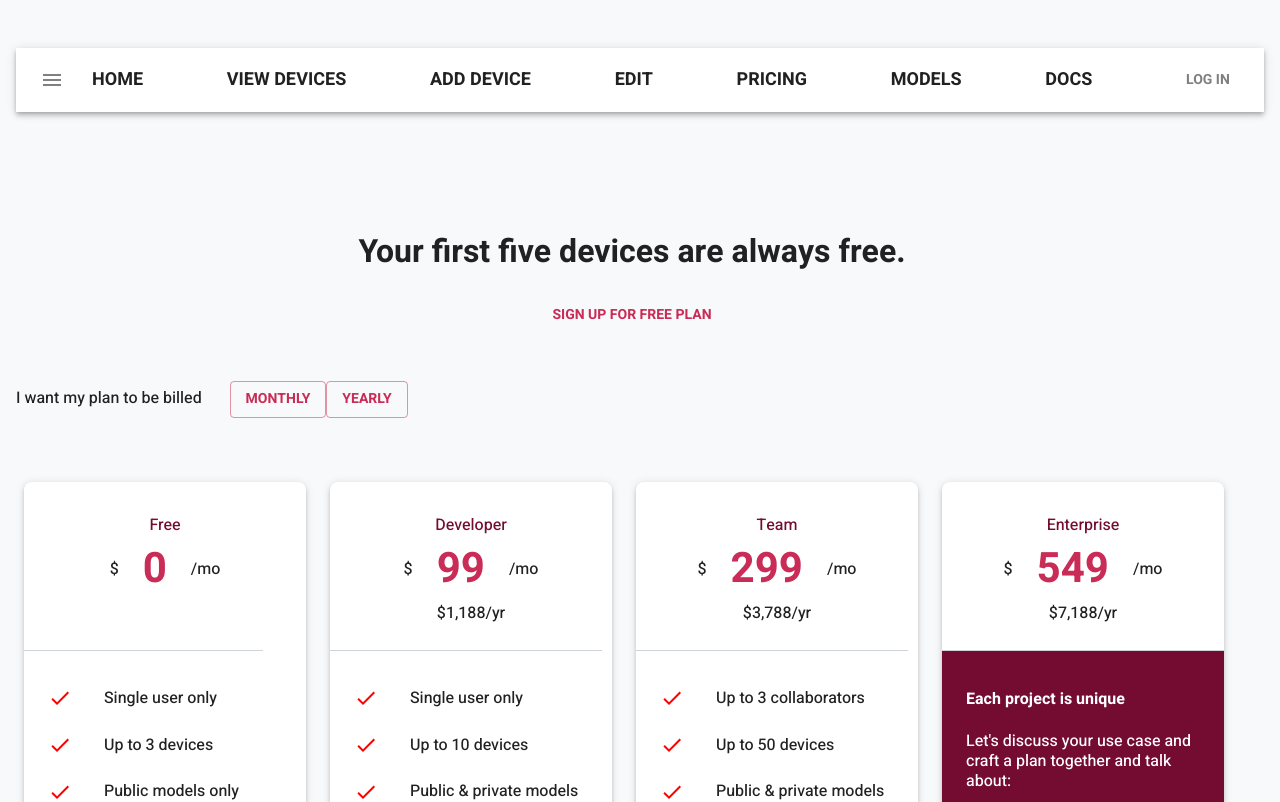
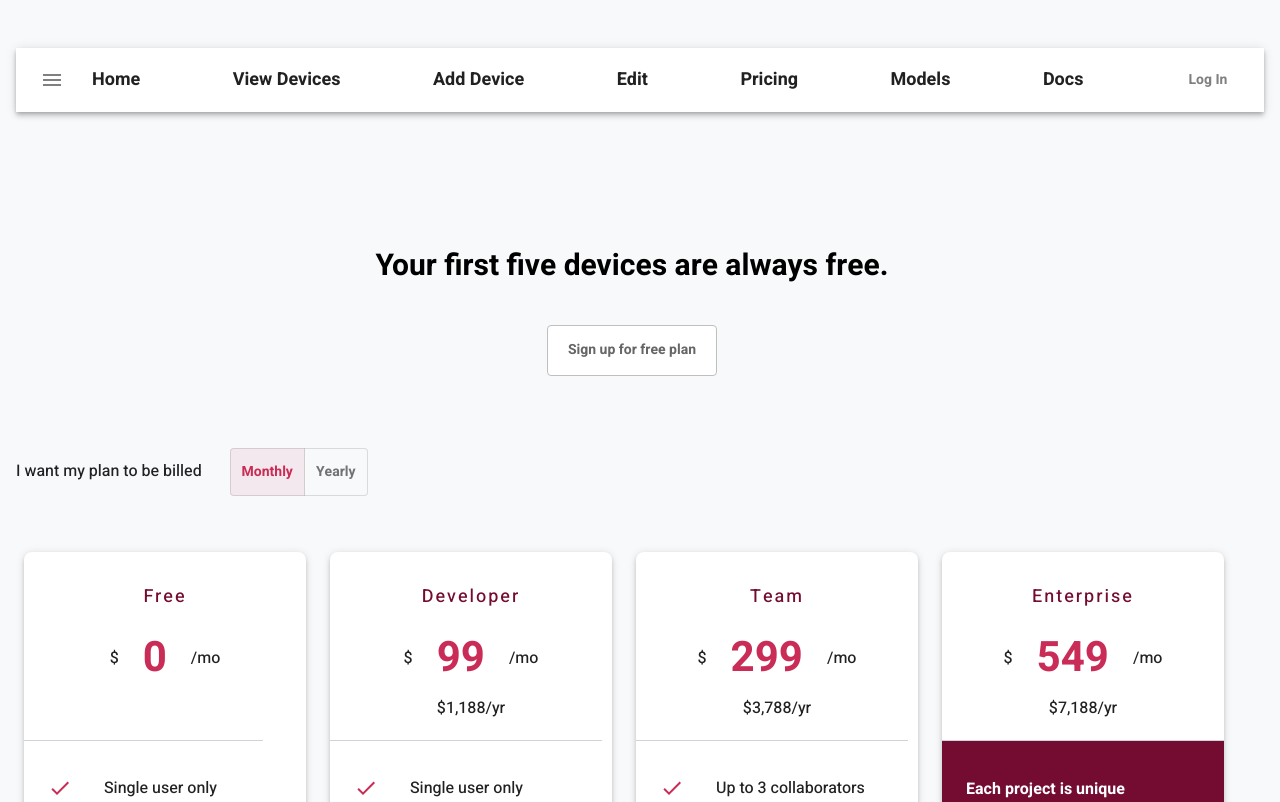
Before and after one commit to chiakat/nextjs-devices-pricing, a Next.js app: page /pricing in a window 1280 px wide. Shown: the top 802 px of the page. Built offline with nearby package versions, Linux system fonts and the light colour scheme.

Commit message:
Update monthly and yearly toggle buttons

```diff
--- a/components/pricing/OptionCards.js
+++ b/components/pricing/OptionCards.js
@@ -68,10 +68,12 @@ const options = [
   },
 ];
 
-function cardHeader(option) {
+function cardHeader(option, view) {
   return (
-    <Grid item sx={{ height: 120, m: 3 }} >
-      <Typography color="primary.dark" align="center" sx={{ p: 1 }}>
+    <Grid item sx={{ height: 140, m: 3 }} >
+      <Typography color="primary.dark" align="center" sx={{
+        p: 1, mb: 2, fontSize: 18, letterSpacing: 2,
+      }}>
         {option.name}
       </Typography>
       <Grid container
@@ -81,12 +83,12 @@ function cardHeader(option) {
         >
         <Grid item sx={{ mr: 3 }}> $ </Grid>
         <Typography variant="h3" color="primary.main">
-          {option.regMonthPrice}
+          {view === 'monthly' ? option.regMonthPrice : option.saveMonthPrice}
         </Typography>
         <Grid item sx={{ ml: 3 }}> /mo </Grid>
       </Grid>
-      <Typography variant="body1" align="center" sx={{ p: 1, mb: 3 }}>
-        {option.regYearPrice}
+      <Typography variant="body1" align="center" sx={{ p: 1, mb: 3, mt: 0.8 }}>
+        {view === 'monthly' ? option.regYearPrice : option.saveYearPrice}
       </Typography>
     </Grid>
   );
@@ -139,7 +141,7 @@ function cardContent(option) {
           {option.features.map((feature) => (
             <ListItem key={feature}>
               <ListItemIcon>
-                <CheckIcon style={{ color: 'red' }} />
+                <CheckIcon style={{ color: '#C92C56' }} />
               </ListItemIcon>
               <ListItemText primary={feature} />
             </ListItem>
@@ -159,7 +161,7 @@ function cardContent(option) {
         <List disablePadding>
           <ListItem>
             <ListItemIcon>
-              <CheckIcon style={{ color: 'red' }} />
+              <CheckIcon style={{ color: '#C92C56' }} />
             </ListItemIcon>
             <ListItemText primary={option.supportType} />
           </ListItem>
@@ -178,9 +180,11 @@ function cardContent(option) {
   );
 }
 
-export default function OptionCards() {
+export default function OptionCards({ view }) {
   return (
-    <Container disableGutters sx={{ mx: 1, my: 8, display: 'flex' }}>
+    <Container disableGutters sx={{
+      mx: 1, mt: 7, mb: 5, display: 'flex',
+    }}>
       <Grid container spacing={3} alignItems="flex-end">
         {options.map((option) => (
           <Grid container item key={option.name} xs={12} sm={6} md={3}>
@@ -190,7 +194,7 @@ export default function OptionCards() {
               borderRadius: 2,
               minWidth: 250,
             }}>
-              {cardHeader(option)}
+              {cardHeader(option, view)}
               {cardContent(option)}
             </Box>
           </Grid>
--- a/pages/index.js
+++ b/pages/index.js
@@ -1,8 +1,5 @@
 import Head from 'next/head';
-import Link from 'next/link';
 import Layout, { siteTitle } from '../components/Layout';
-import utilStyles from '../styles/utils.module.css';
-import styles from '../styles/home.module.css';
 
 export default function Home() {
   return (
--- a/pages/pricing.js
+++ b/pages/pricing.js
@@ -1,7 +1,8 @@
+import { useState } from 'react';
 import Button from '@mui/material/Button';
 import Image from 'next/image';
 import {
-  Box, Grid, Link, Container,
+  Grid, ToggleButton, ToggleButtonGroup,
 } from '@mui/material';
 import Layout from '../components/Layout';
 import OptionCards from '../components/pricing/OptionCards';
@@ -9,6 +10,14 @@ import HelpCard from '../components/pricing/HelpCard';
 import Typography from '../theme/typography';
 
 export default function Pricing() {
+  const [view, setView] = useState('monthly');
+
+  const handleChange = (event, view) => {
+    if (view !== null) {
+      setView(view);
+    }
+  };
+
   return (
     <Layout>
       <Grid
@@ -20,18 +29,36 @@ export default function Pricing() {
         >
         <Grid container justifyContent="center" item sx={{ my: 2 }} xs={12} sm={6} md={3}>
           <Grid item align="center">
-            <h1>Your first five devices are always free.</h1>
-            <Button>Sign up for free plan</Button>
+            <Typography variant="h4" sx={{ p: 5 }}>
+              Your first five devices are always free.
+            </Typography>
+            <Button variant="outlined" sx={{
+              borderSize: 1,
+              borderColor: '#bfbfbf',
+              color: '#666',
+              px: 2.5,
+              py: 1.5,
+              mb: 3,
+            }}>
+              Sign up for free plan
+            </Button>
           </Grid>
         </Grid>
         <Grid item sx={{ my: 2 }}>
           <div>
             <span>I want my plan to be billed &nbsp; &nbsp; &nbsp; </span>
-            <Button variant="outlined">Monthly</Button>
-            <Button variant="outlined">Yearly</Button>
+            <ToggleButtonGroup
+              color="primary"
+              value={view}
+              exclusive
+              onChange={handleChange}
+            >
+              <ToggleButton value="monthly">Monthly</ToggleButton>
+              <ToggleButton value="yearly">Yearly</ToggleButton>
+            </ToggleButtonGroup>
           </div>
-          <OptionCards />
-          <Typography variant="body2" color="text.secondary" sx={{ my: 4 }}>A device is defined as lorem ipsum dolor sit amet consectatuer adipsicing elit.</Typography>
+          <OptionCards view={view} />
+          <Typography variant="body2" color="text.secondary">A device is defined as lorem ipsum dolor sit amet consectatuer adipsicing elit.</Typography>
         </Grid>
         <Grid item sx={{ my: 2 }}>
           <h2>Can't find a plan that works for you?</h2>
--- a/theme/theme.js
+++ b/theme/theme.js
@@ -40,6 +40,36 @@ const rawTheme = createTheme({
     fontWeightLight: 300, // Work Sans
     fontWeightRegular: 400, // Work Sans
     fontWeightMedium: 700, // Roboto Condensed
+    button: {
+      textTransform: 'none',
+    },
+  },
+  components: {
+    MuiButton: {
+      styleOverrides: {
+        outlined: {
+          borderColor: grey[400],
+          color: grey[600],
+          backgroundColor: 'white',
+          '&:hover':
+            {
+              backgroundColor: 'primary.light',
+              borderColor: 'primary',
+              color: '#C92C56',
+            },
+        },
+      },
+    },
+    // MuiToggleButtonGroup: {
+    //   styleOverrides: {
+    //     backgroundColor: 'primary.dark',
+    //     borderColor: 'primary',
+    //     color: '#primary',
+    //     '&.Mui-disabled': {
+    //       border: 0,
+    //     },
+    //   },
+    // },
   },
 });
 
@@ -47,7 +77,6 @@ const fontHeader = {
   color: rawTheme.palette.text.primary,
   fontWeight: rawTheme.typography.fontWeightMedium,
   fontFamily: "'Heebo', 'Karla', sans-serif",
-  textTransform: 'uppercase',
 };
 
 const theme = {
@@ -82,7 +111,8 @@ const theme = {
     h4: {
       ...rawTheme.typography.h4,
       ...fontHeader,
-      fontSize: 36,
+      fontSize: 30,
+      color: 'black',
     },
     h5: {
       ...rawTheme.typography.h5,
```
